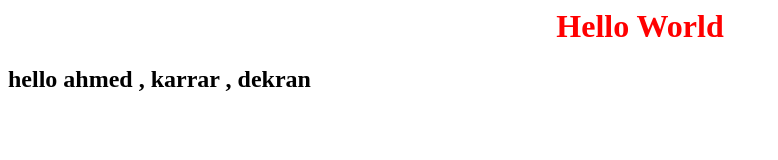
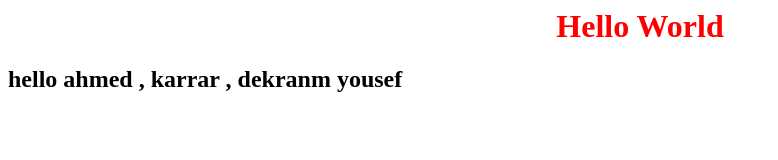
Before and after one commit to dekran-alexanderian/hello, a plain HTML site: page index.html in a window 1280 px wide. Shown: the whole page, without its empty margins (0-778 px from the left). Drawn offline with Linux system fonts and the light colour scheme.

Commit message:
add yousf in priject

```diff
--- a/index.html
+++ b/index.html
@@ -10,7 +10,7 @@
 
 <body>
     <h1>Hello World</h1>
-    <h2>hello ahmed , karrar , dekran</h2>
+    <h2>hello ahmed , karrar , dekranm yousef</h2>
 </body>
 
 </html>
```
